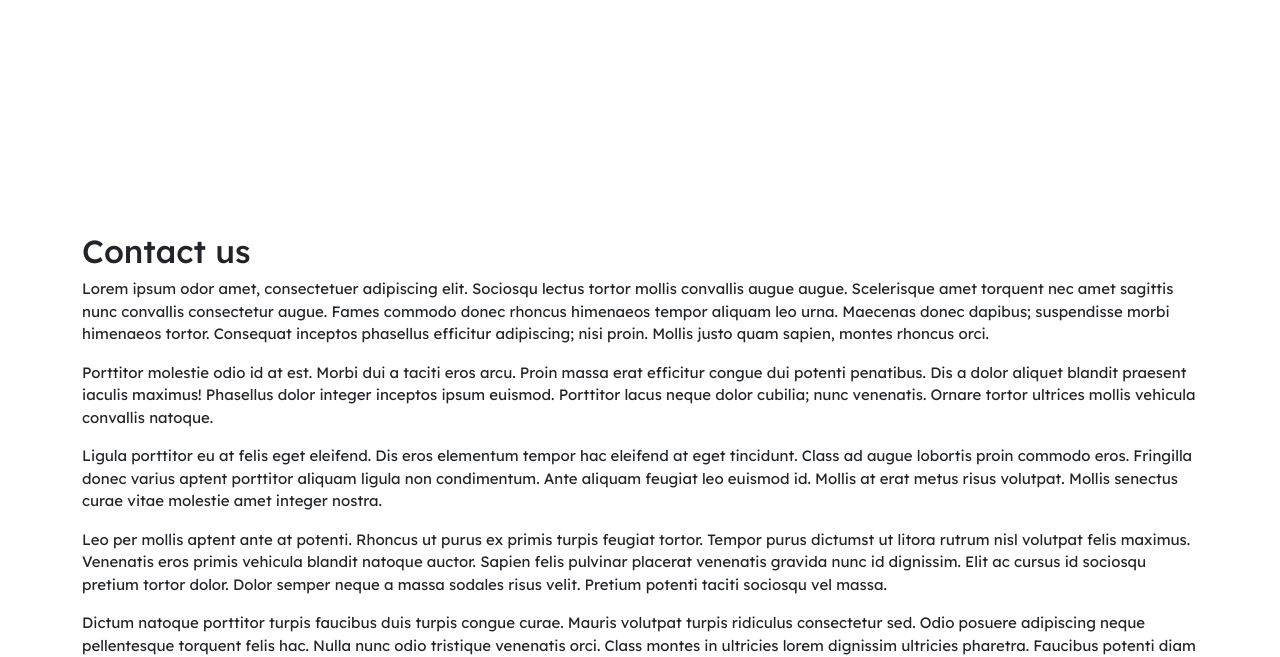
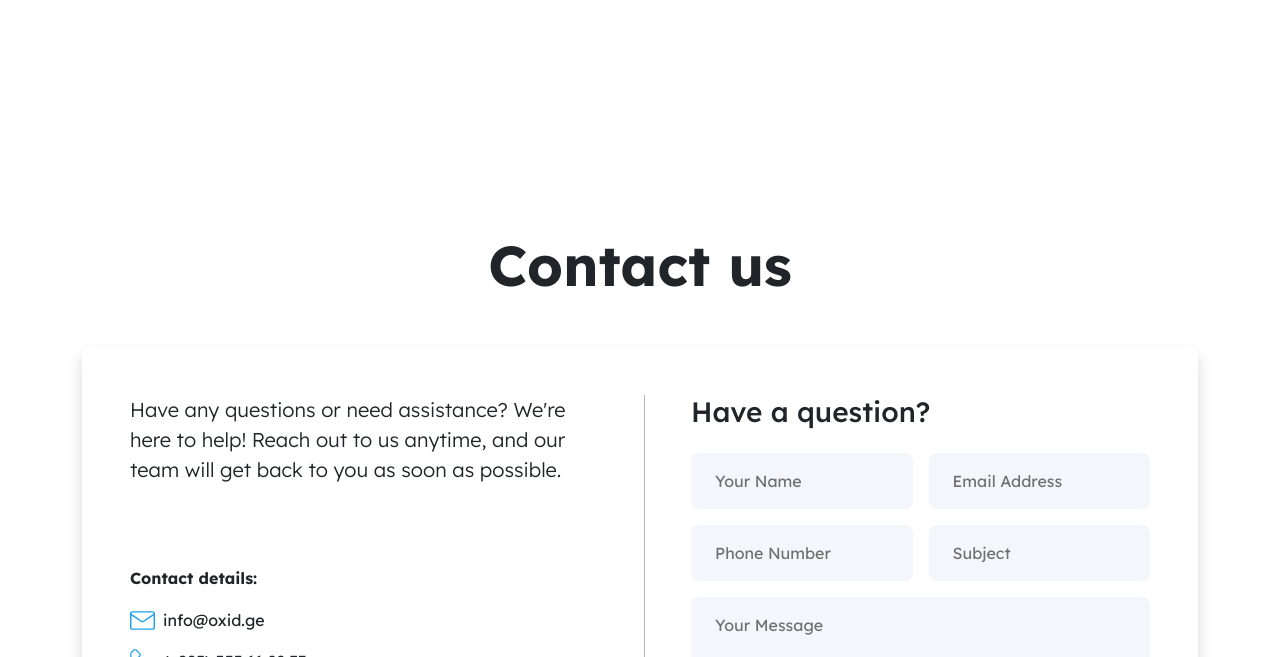
Before and after one commit to Kajaia/oxid-web-design, a PHP site: page / in a window 1280 px wide. Shown: the part 5843-6500 px from the top of the page. Run offline with PHP 8.4, Linux system fonts and the light colour scheme.

Commit message:
Added contact form with details

```diff
--- a/assets/css/style.css
+++ b/assets/css/style.css
@@ -142,6 +142,42 @@ body {
   transform: rotateY(180deg);
 }
 
+.w-45 {
+  width: 45%;
+}
+
+.vertical-line {
+  border-right: 1px solid var(--c-light-gray);
+  width: 1%;
+}
+
+.social-btn {
+  border-radius: 50%;
+  background-color: var(--c-white);
+  width: 32px;
+  height: 32px;
+  padding: 5px 8px;
+  border: 1px solid var(--c-dark);
+  display: flex;
+  align-items: center;
+  justify-content: center;
+  transition: 0.5s;
+}
+
+.social-link:hover .social-btn {
+  border: 1px solid var(--c-secondary);
+  background-color: var(--c-secondary);
+  fill: var(--c-white);
+}
+
+.social-title {
+  transition: 0.5s;
+}
+
+.social-link:hover .social-title {
+  color: var(--c-secondary);
+}
+
 /* Bootstrap */
 .text-primary {
   color: var(--c-primary) !important;
@@ -155,6 +191,23 @@ body {
 .dropdown-item:active {
   color: var(--c-white) !important;
   background-color: var(--c-primary) !important;
+}
+
+.btn-secondary {
+  --bs-btn-color: #fff;
+  --bs-btn-bg: var(--c-secondary);
+  --bs-btn-border-color: var(--c-secondary);
+  --bs-btn-hover-color: #fff;
+  --bs-btn-hover-bg: #5c636a;
+  --bs-btn-hover-border-color: #565e64;
+  --bs-btn-focus-shadow-rgb: 130, 138, 145;
+  --bs-btn-active-color: #fff;
+  --bs-btn-active-bg: #565e64;
+  --bs-btn-active-border-color: #51585e;
+  --bs-btn-active-shadow: inset 0 3px 5px rgba(0, 0, 0, 0.125);
+  --bs-btn-disabled-color: #fff;
+  --bs-btn-disabled-bg: #6c757d;
+  --bs-btn-disabled-border-color: #6c757d;
 }
 
 /* Responsive */
@@ -207,6 +260,10 @@ body {
 
   .steps-col {
     margin: 30px 0;
+  }
+
+  .w-45 {
+    width: 100%;
   }
 }
 
--- a/index.html
+++ b/index.html
@@ -703,13 +703,80 @@
     <!-- Contact us -->
     <section id="contact-us" class="container my-5">
       <div class="row py-5">
-        <h2 class="mt-5">Contact us</h2>
+        <h2 class="my-5 text-center display-4 fw-bold">Contact us</h2>
         <div class="col-12">
-          <p>Lorem ipsum odor amet, consectetuer adipiscing elit. Sociosqu lectus tortor mollis convallis augue augue. Scelerisque amet torquent nec amet sagittis nunc convallis consectetur augue. Fames commodo donec rhoncus himenaeos tempor aliquam leo urna. Maecenas donec dapibus; suspendisse morbi himenaeos tortor. Consequat inceptos phasellus efficitur adipiscing; nisi proin. Mollis justo quam sapien, montes rhoncus orci.</p>
-          <p>Porttitor molestie odio id at est. Morbi dui a taciti eros arcu. Proin massa erat efficitur congue dui potenti penatibus. Dis a dolor aliquet blandit praesent iaculis maximus! Phasellus dolor integer inceptos ipsum euismod. Porttitor lacus neque dolor cubilia; nunc venenatis. Ornare tortor ultrices mollis vehicula convallis natoque.</p>
-          <p>Ligula porttitor eu at felis eget eleifend. Dis eros elementum tempor hac eleifend at eget tincidunt. Class ad augue lobortis proin commodo eros. Fringilla donec varius aptent porttitor aliquam ligula non condimentum. Ante aliquam feugiat leo euismod id. Mollis at erat metus risus volutpat. Mollis senectus curae vitae molestie amet integer nostra.</p>
-          <p>Leo per mollis aptent ante at potenti. Rhoncus ut purus ex primis turpis feugiat tortor. Tempor purus dictumst ut litora rutrum nisl volutpat felis maximus. Venenatis eros primis vehicula blandit natoque auctor. Sapien felis pulvinar placerat venenatis gravida nunc id dignissim. Elit ac cursus id sociosqu pretium tortor dolor. Dolor semper neque a massa sodales risus velit. Pretium potenti taciti sociosqu vel massa.</p>
-          <p>Dictum natoque porttitor turpis faucibus duis turpis congue curae. Mauris volutpat turpis ridiculus consectetur sed. Odio posuere adipiscing neque pellentesque torquent felis hac. Nulla nunc odio tristique venenatis orci. Class montes in ultricies lorem dignissim ultricies pharetra. Faucibus potenti diam curabitur non rutrum. Consequat luctus neque magna dictum nostra per at. Magnis ipsum felis nascetur cursus lacinia elementum nostra turpis. Ante nullam lobortis quisque parturient aenean cursus.</p>
+          <div class="card rounded-3 shadow border-0">
+            <div class="card-body p-4 p-lg-5">
+              <div class="d-flex flex-column flex-lg-row justify-content-between">
+                <div class="w-45 d-flex flex-column justify-content-between" data-aos="zoom-in">
+                  <!-- Contact paragraph -->
+                  <p class="lead mb-5 mb-lg-0">Have any questions or need assistance? We're here to help! Reach out to us anytime, and our team will get back to you as soon as possible.</p>
+                  <!-- Contact details -->
+                  <div class="d-flex flex-column gap-3 mb-5 mb-lg-0">
+                    <h3 class="fs-6 mb-1 fw-bold">Contact details:</h3>
+                    <div class="d-flex align-items-center gap-2">
+                      <img width="25" height="25" src="/assets/img/icons/contact/email.svg" alt="Email icon" loading="lazy" />
+                      <a href="mailto:info@oxid.ge" class="text-decoration-none text-dark fs-6">info@oxid.ge</a>
+                    </div>
+                    <div class="d-flex align-items-center gap-2">
+                      <img width="25" height="25" src="/assets/img/icons/contact/phone.svg" alt="Phone icon" loading="lazy" />
+                      <a href="tel:+995555112233" class="text-decoration-none text-dark fs-6">(+995) 555 11 22 33</a>
+                    </div>
+                    <div class="d-flex align-items-center gap-2">
+                      <img width="25" height="25" src="/assets/img/icons/contact/pin.svg" alt="Pin icon" loading="lazy" />
+                      <a href="https://maps.app.goo.gl/hJfShYAE6TnWvH3c9?g_st=iw" target="_blank" class="text-decoration-none text-dark fs-6">19, Gen. A. Abashidze St, Batumi, Georgia 6010</a>
+                    </div>
+                  </div>
+                  <!-- Social links -->
+                  <div class="d-flex align-items-center flex-wrap gap-4 mb-5 mb-lg-0">
+                    <a href="https://www.facebook.com/oxid" target="_blank" class="d-flex align-items-center gap-2 text-decoration-none text-dark social-link">
+                      <button class="social-btn" type="button" aria-label="Facebook">
+                        <svg width="15" height="15" xmlns="http://www.w3.org/2000/svg" viewBox="0 0 320 512"><path d="M80 299.3V512H196V299.3h86.5l18-97.8H196V166.9c0-51.7 20.3-71.5 72.7-71.5c16.3 0 29.4 .4 37 1.2V7.9C291.4 4 256.4 0 236.2 0C129.3 0 80 50.5 80 159.4v42.1H14v97.8H80z" /></svg>
+                      </button>
+                      <span class="fs-6 social-title">Facebook</span>
+                    </a>
+                    <a href="https://www.instagram.com/oxid" target="_blank" class="d-flex align-items-center gap-2 text-decoration-none text-dark social-link">
+                      <button class="social-btn" type="button" aria-label="Instagram">
+                        <svg width="15" height="15" xmlns="http://www.w3.org/2000/svg" viewBox="0 0 448 512"><path d="M224.1 141c-63.6 0-114.9 51.3-114.9 114.9s51.3 114.9 114.9 114.9S339 319.5 339 255.9 287.7 141 224.1 141zm0 189.6c-41.1 0-74.7-33.5-74.7-74.7s33.5-74.7 74.7-74.7 74.7 33.5 74.7 74.7-33.6 74.7-74.7 74.7zm146.4-194.3c0 14.9-12 26.8-26.8 26.8-14.9 0-26.8-12-26.8-26.8s12-26.8 26.8-26.8 26.8 12 26.8 26.8zm76.1 27.2c-1.7-35.9-9.9-67.7-36.2-93.9-26.2-26.2-58-34.4-93.9-36.2-37-2.1-147.9-2.1-184.9 0-35.8 1.7-67.6 9.9-93.9 36.1s-34.4 58-36.2 93.9c-2.1 37-2.1 147.9 0 184.9 1.7 35.9 9.9 67.7 36.2 93.9s58 34.4 93.9 36.2c37 2.1 147.9 2.1 184.9 0 35.9-1.7 67.7-9.9 93.9-36.2 26.2-26.2 34.4-58 36.2-93.9 2.1-37 2.1-147.8 0-184.8zM398.8 388c-7.8 19.6-22.9 34.7-42.6 42.6-29.5 11.7-99.5 9-132.1 9s-102.7 2.6-132.1-9c-19.6-7.8-34.7-22.9-42.6-42.6-11.7-29.5-9-99.5-9-132.1s-2.6-102.7 9-132.1c7.8-19.6 22.9-34.7 42.6-42.6 29.5-11.7 99.5-9 132.1-9s102.7-2.6 132.1 9c19.6 7.8 34.7 22.9 42.6 42.6 11.7 29.5 9 99.5 9 132.1s2.7 102.7-9 132.1z" /></svg>
+                      </button>
+                      <span class="fs-6 social-title">Instagram</span>
+                    </a>
+                    <a href="https://www.youtube.com/oxid" target="_blank" class="d-flex align-items-center gap-2 text-decoration-none text-dark social-link">
+                      <button class="social-btn" type="button" aria-label="YouTube">
+                        <svg width="15" height="15" xmlns="http://www.w3.org/2000/svg" viewBox="0 0 576 512"><path d="M549.7 124.1c-6.3-23.7-24.8-42.3-48.3-48.6C458.8 64 288 64 288 64S117.2 64 74.6 75.5c-23.5 6.3-42 24.9-48.3 48.6-11.4 42.9-11.4 132.3-11.4 132.3s0 89.4 11.4 132.3c6.3 23.7 24.8 41.5 48.3 47.8C117.2 448 288 448 288 448s170.8 0 213.4-11.5c23.5-6.3 42-24.2 48.3-47.8 11.4-42.9 11.4-132.3 11.4-132.3s0-89.4-11.4-132.3zm-317.5 213.5V175.2l142.7 81.2-142.7 81.2z" /></svg>
+                      </button>
+                      <span class="fs-6 social-title">YouTube</span>
+                    </a>
+                  </div>
+                </div>
+                <div class="d-none d-lg-block vertical-line"></div>
+                <div class="w-45" data-aos="zoom-in">
+                  <h3 class="mb-4">Have a question?</h3>
+                  <!-- Form -->
+                  <form action="#contact-us" method="post" class="row g-3">
+                    <div class="col-12 col-md-6">
+                      <input type="text" id="name" class="form-control rounded-3 border-0 py-3 px-4 bg-light-dark" name="name" placeholder="Your Name" required />
+                    </div>
+                    <div class="col-12 col-md-6">
+                      <input type="email" id="email" class="form-control rounded-3 border-0 py-3 px-4 bg-light-dark" name="email" placeholder="Email Address" required />
+                    </div>
+                    <div class="col-12 col-md-6">
+                      <input type="text" id="phone" class="form-control rounded-3 border-0 py-3 px-4 bg-light-dark" name="phone" placeholder="Phone Number" required />
+                    </div>
+                    <div class="col-12 col-md-6">
+                      <input type="text" id="subject" class="form-control rounded-3 border-0 py-3 px-4 bg-light-dark" name="subject" placeholder="Subject" required />
+                    </div>
+                    <div class="col-12">
+                      <textarea rows="6" cols="3" id="message" class="form-control rounded-3 border-0 py-3 px-4 bg-light-dark" name="message" placeholder="Your Message" required></textarea>
+                    </div>
+                    <div class="col-12">
+                      <button type="submit" class="btn btn-secondary py-2 px-4 shadow">Send message</button>
+                    </div>
+                  </form>
+                </div>
+              </div>
+            </div>
+          </div>
         </div>
       </div>
     </section>
```
Also changed, not shown: assets/img/icons/contact/email.svg (added), assets/img/icons/contact/phone.svg (added), assets/img/icons/contact/pin.svg (added).
